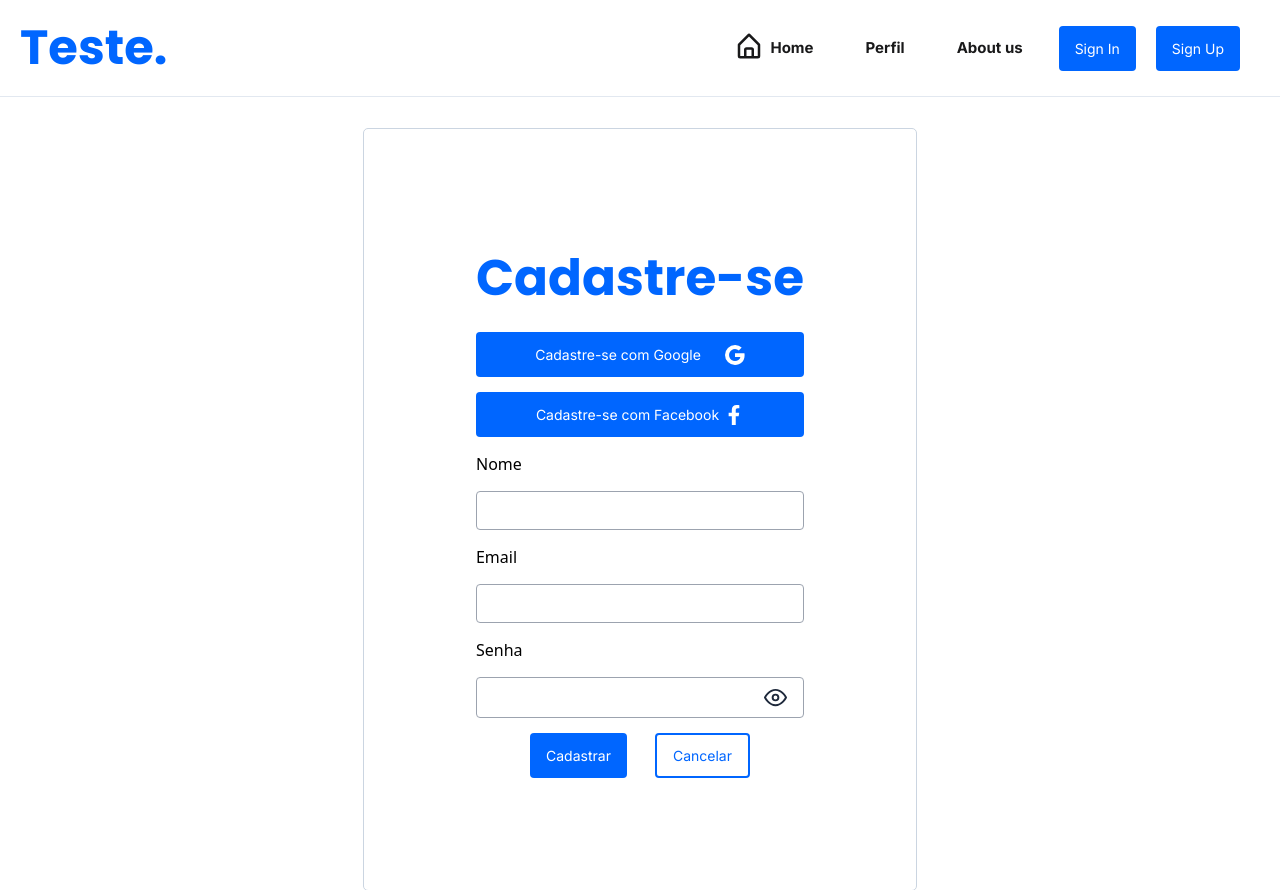
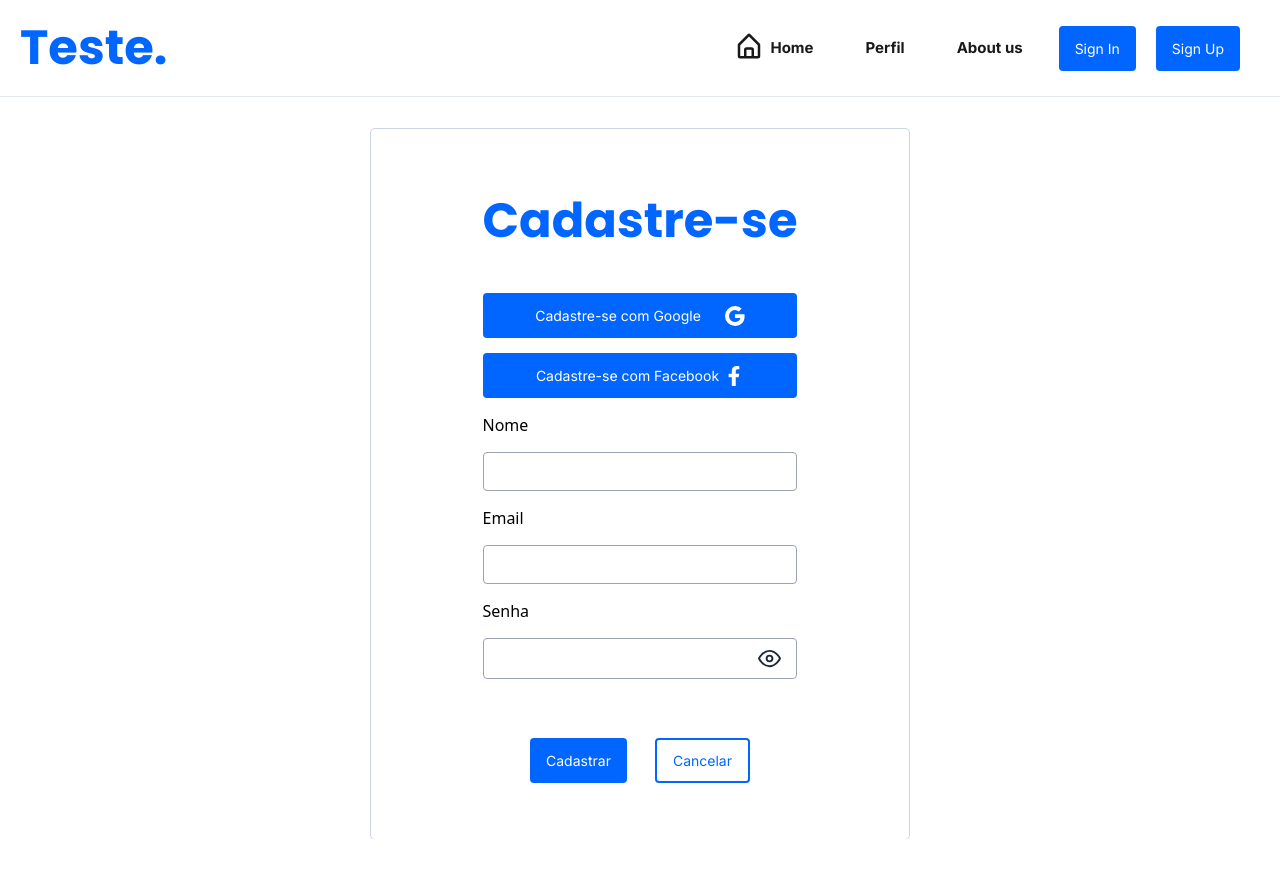
Before and after one commit to EdreyC/treino-react, a React (Create React App) app: page /signup in a window 1280 px wide. After the commit the page ends 839 px from the top, so only its background shows below. Built offline with nearby package versions, Linux system fonts and the light colour scheme.

Commit message:
SingUp refeita com o tailwindcss

```diff
--- a/src/pages/signup.tsx
+++ b/src/pages/signup.tsx
@@ -14,10 +14,11 @@ function SignUp() {
         <div className="flex justify-center mt-8">
 
             <div className="flex justify-center flex-col outline outline-1 outline-slate-300
-            p-28 rounded
+            px-28 py-14 gap-5 rounded
             ">
 
-                <h1 className="title">Cadastre-se</h1>
+                <h1 className="text-ios-blue">Cadastre-se</h1>
+
                 <div className="form">
                 <Button>
                         Cadastre-se com Google
@@ -50,7 +51,7 @@ function SignUp() {
 
 
 
-                    <div className="flex gap-7 justify-center">
+                    <div className="flex gap-7 justify-center mt-11">
 
                         <Button>Cadastrar</Button>
                         <ButtonOutline>Cancelar</ButtonOutline>
```
